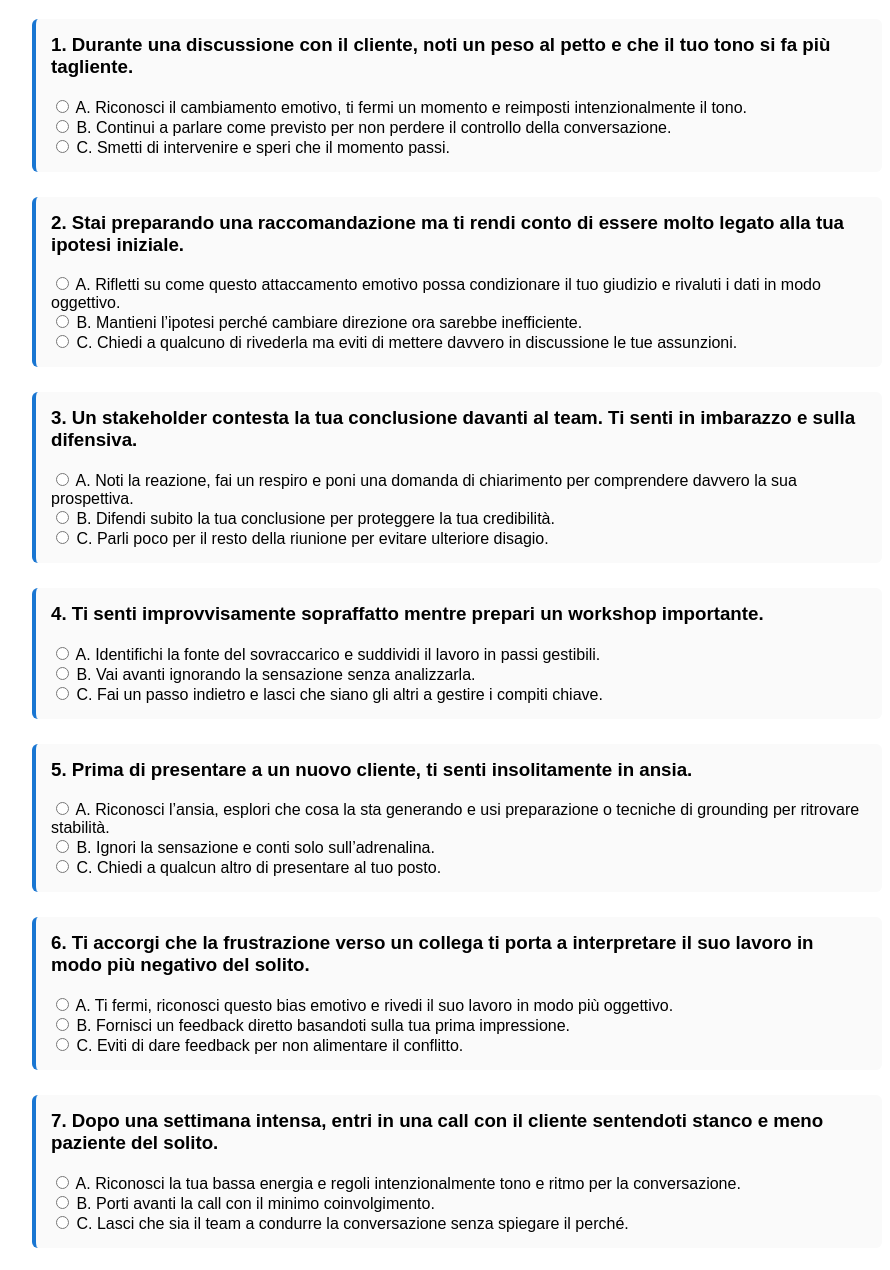
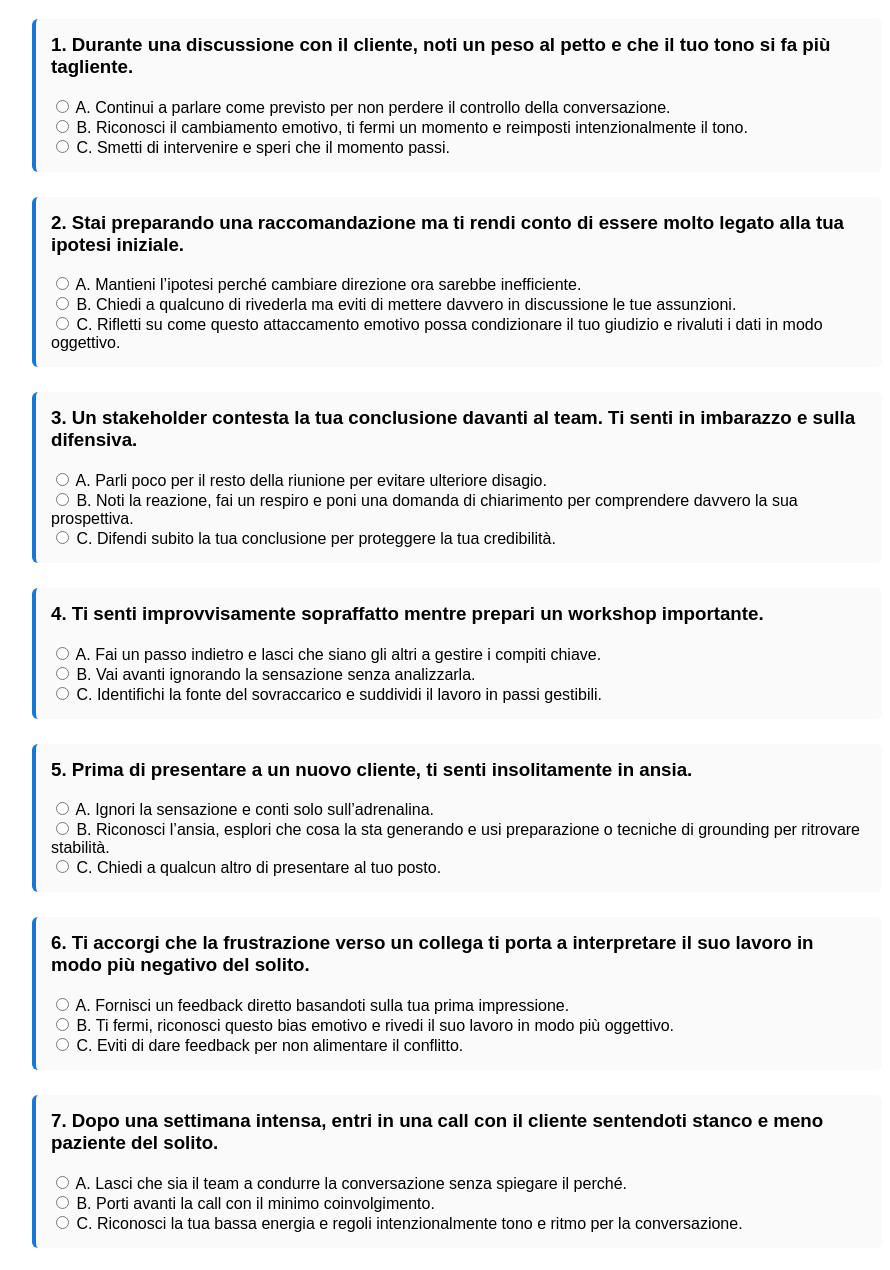
Before and after one commit to adelet1/Emotional-Intelligence-Quiz, a plain HTML site: page self-awareness.html in a window 1280 px wide. Shown: the part 106-1376 px from the top of the page, without its empty margins (183-1073 px from the left). Drawn offline with Linux system fonts and the light colour scheme.

Commit message:
Update self-awareness.html

```diff
--- a/self-awareness.html
+++ b/self-awareness.html
@@ -72,57 +72,57 @@
         <!-- Q1 -->
         <div class="question">
             <h3>1. Durante una discussione con il cliente, noti un peso al petto e che il tuo tono si fa più tagliente.</h3>
-            <label><input type="radio" name="q1" value="2"> A. Riconosci il cambiamento emotivo, ti fermi un momento e reimposti intenzionalmente il tono.</label><br>
-            <label><input type="radio" name="q1" value="0"> B. Continui a parlare come previsto per non perdere il controllo della conversazione.</label><br>
+            <label><input type="radio" name="q1" value="0"> A. Continui a parlare come previsto per non perdere il controllo della conversazione.</label><br>
+            <label><input type="radio" name="q1" value="2"> B. Riconosci il cambiamento emotivo, ti fermi un momento e reimposti intenzionalmente il tono.</label><br>
             <label><input type="radio" name="q1" value="1"> C. Smetti di intervenire e speri che il momento passi.</label>
         </div>
 
         <!-- Q2 -->
         <div class="question">
             <h3>2. Stai preparando una raccomandazione ma ti rendi conto di essere molto legato alla tua ipotesi iniziale.</h3>
-            <label><input type="radio" name="q2" value="2"> A. Rifletti su come questo attaccamento emotivo possa condizionare il tuo giudizio e rivaluti i dati in modo oggettivo.</label><br>
-            <label><input type="radio" name="q2" value="1"> B. Mantieni l’ipotesi perché cambiare direzione ora sarebbe inefficiente.</label><br>
-            <label><input type="radio" name="q2" value="0"> C. Chiedi a qualcuno di rivederla ma eviti di mettere davvero in discussione le tue assunzioni.</label>
+            <label><input type="radio" name="q2" value="1"> A. Mantieni l’ipotesi perché cambiare direzione ora sarebbe inefficiente.</label><br>
+            <label><input type="radio" name="q2" value="0"> B. Chiedi a qualcuno di rivederla ma eviti di mettere davvero in discussione le tue assunzioni.</label><br>
+            <label><input type="radio" name="q2" value="2"> C. Rifletti su come questo attaccamento emotivo possa condizionare il tuo giudizio e rivaluti i dati in modo oggettivo.</label>
         </div>
 
         <!-- Q3 -->
         <div class="question">
             <h3>3. Un stakeholder contesta la tua conclusione davanti al team. Ti senti in imbarazzo e sulla difensiva.</h3>
-            <label><input type="radio" name="q3" value="2"> A. Noti la reazione, fai un respiro e poni una domanda di chiarimento per comprendere davvero la sua prospettiva.</label><br>
-            <label><input type="radio" name="q3" value="0"> B. Difendi subito la tua conclusione per proteggere la tua credibilità.</label><br>
-            <label><input type="radio" name="q3" value="1"> C. Parli poco per il resto della riunione per evitare ulteriore disagio.</label>
+            <label><input type="radio" name="q3" value="1"> A. Parli poco per il resto della riunione per evitare ulteriore disagio.</label><br>
+            <label><input type="radio" name="q3" value="2"> B. Noti la reazione, fai un respiro e poni una domanda di chiarimento per comprendere davvero la sua prospettiva.</label><br>
+            <label><input type="radio" name="q3" value="0"> C. Difendi subito la tua conclusione per proteggere la tua credibilità.</label>
         </div>
 
         <!-- Q4 -->
         <div class="question">
             <h3>4. Ti senti improvvisamente sopraffatto mentre prepari un workshop importante.</h3>
-            <label><input type="radio" name="q4" value="2"> A. Identifichi la fonte del sovraccarico e suddividi il lavoro in passi gestibili.</label><br>
+            <label><input type="radio" name="q4" value="0"> A. Fai un passo indietro e lasci che siano gli altri a gestire i compiti chiave.</label><br>
             <label><input type="radio" name="q4" value="1"> B. Vai avanti ignorando la sensazione senza analizzarla.</label><br>
-            <label><input type="radio" name="q4" value="0"> C. Fai un passo indietro e lasci che siano gli altri a gestire i compiti chiave.</label>
+            <label><input type="radio" name="q4" value="2"> C. Identifichi la fonte del sovraccarico e suddividi il lavoro in passi gestibili.</label>
         </div>
 
         <!-- Q5 -->
         <div class="question">
             <h3>5. Prima di presentare a un nuovo cliente, ti senti insolitamente in ansia.</h3>
-            <label><input type="radio" name="q5" value="2"> A. Riconosci l’ansia, esplori che cosa la sta generando e usi preparazione o tecniche di grounding per ritrovare stabilità.</label><br>
-            <label><input type="radio" name="q5" value="1"> B. Ignori la sensazione e conti solo sull’adrenalina.</label><br>
+            <label><input type="radio" name="q5" value="1"> A. Ignori la sensazione e conti solo sull’adrenalina.</label><br>
+            <label><input type="radio" name="q5" value="2"> B. Riconosci l’ansia, esplori che cosa la sta generando e usi preparazione o tecniche di grounding per ritrovare stabilità.</label><br>
             <label><input type="radio" name="q5" value="0"> C. Chiedi a qualcun altro di presentare al tuo posto.</label>
         </div>
 
         <!-- Q6 -->
         <div class="question">
             <h3>6. Ti accorgi che la frustrazione verso un collega ti porta a interpretare il suo lavoro in modo più negativo del solito.</h3>
-            <label><input type="radio" name="q6" value="2"> A. Ti fermi, riconosci questo bias emotivo e rivedi il suo lavoro in modo più oggettivo.</label><br>
-            <label><input type="radio" name="q6" value="0"> B. Fornisci un feedback diretto basandoti sulla tua prima impressione.</label><br>
+            <label><input type="radio" name="q6" value="0"> A. Fornisci un feedback diretto basandoti sulla tua prima impressione.</label><br>
+            <label><input type="radio" name="q6" value="2"> B. Ti fermi, riconosci questo bias emotivo e rivedi il suo lavoro in modo più oggettivo.</label><br>
             <label><input type="radio" name="q6" value="1"> C. Eviti di dare feedback per non alimentare il conflitto.</label>
         </div>
 
         <!-- Q7 -->
         <div class="question">
             <h3>7. Dopo una settimana intensa, entri in una call con il cliente sentendoti stanco e meno paziente del solito.</h3>
-            <label><input type="radio" name="q7" value="2"> A. Riconosci la tua bassa energia e regoli intenzionalmente tono e ritmo per la conversazione.</label><br>
+            <label><input type="radio" name="q7" value="0"> A. Lasci che sia il team a condurre la conversazione senza spiegare il perché.</label><br>
             <label><input type="radio" name="q7" value="1"> B. Porti avanti la call con il minimo coinvolgimento.</label><br>
-            <label><input type="radio" name="q7" value="0"> C. Lasci che sia il team a condurre la conversazione senza spiegare il perché.</label>
+            <label><input type="radio" name="q7" value="2"> C. Riconosci la tua bassa energia e regoli intenzionalmente tono e ritmo per la conversazione.</label>
         </div>
 
         <button type="button" onclick="calculateScore()">Calcola punteggio</button>
```
